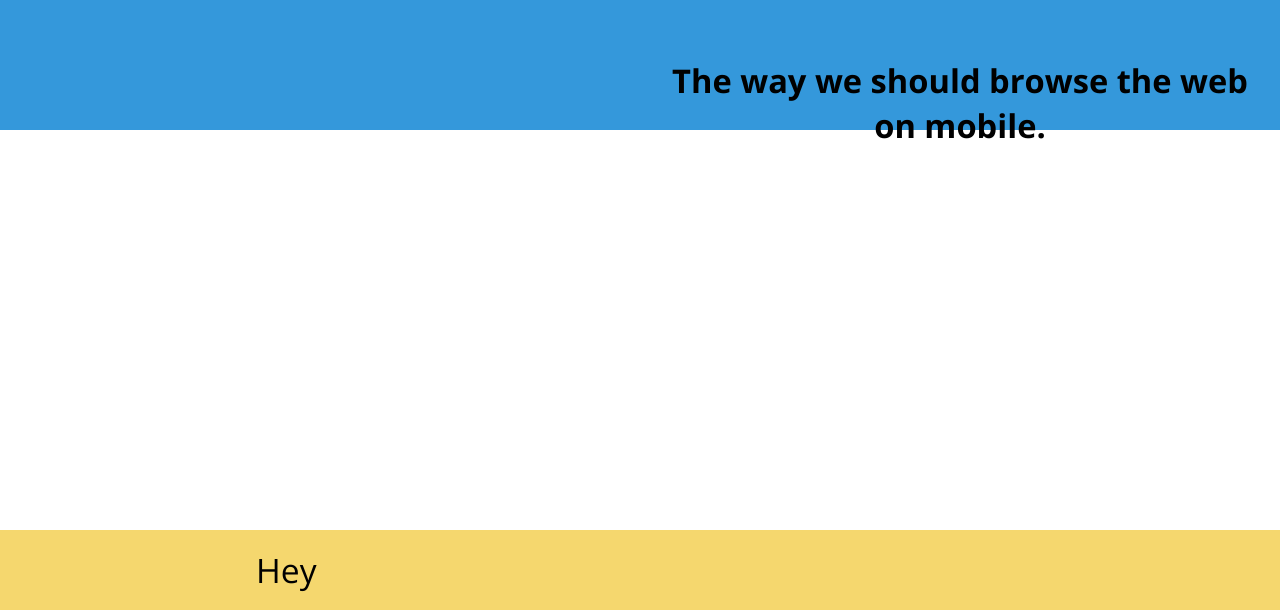
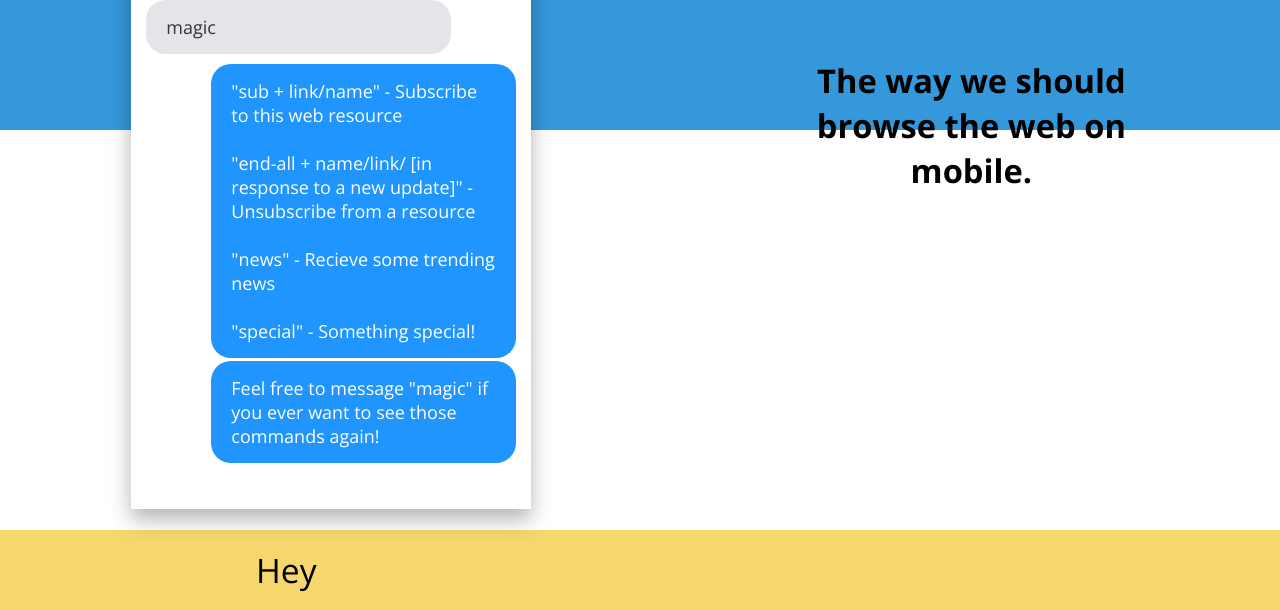
Before and after one commit to hamlim/webbot, a website: page index.html in a window 1280 px wide. Shown: the part 270-880 px from the top of the page. Drawn offline with nearby package versions, Linux system fonts and the light colour scheme.

Commit message:
a lot of new stuff

```diff
--- a/assets/css/custom.css
+++ b/assets/css/custom.css
@@ -1,3 +1,59 @@
 .header--nav > * {
     display: inline-block;
 }
+
+/*
+
+    Stuff within the .phone class
+    Taken from http://codepen.io/matthamlin/pen/KzmgKX
+*/
+.messages-wrapper {
+    position: relative;
+	box-shadow: 0 10px 20px rgba(0, 0, 0, 0.3);
+	padding: 2em 0;
+	margin: 2em;
+    width: 400px;
+    background-color: white;
+    font-size: 18px;
+}
+.message {
+    border-radius: 20px 20px 20px 20px;
+    margin: 0 15px 10px;
+    padding: 15px 20px;
+    position: relative;
+}
+.message.to {
+    background-color: #2095FE;
+    color: #fff;
+    margin-left: 80px;
+}
+.message.from {
+    background-color: #E5E4E9;
+    color: #363636;
+    margin-right: 80px;
+}
+.message.to + .message.to,
+.message.from + .message.from {
+  margin-top: -7px;
+}
+.message:before {
+    border-color: #2095FE;
+    border-radius: 50% 50% 50% 50%;
+    border-style: solid;
+    border-width: 0 20px;
+    bottom: 0;
+    clip: rect(20px, 35px, 42px, 0px);
+    content: " ";
+    height: 40px;
+    position: absolute;
+    right: -50px;
+    width: 30px;
+    z-index: -1;
+}
+.message.from:before {
+    border-color: #E5E4E9;
+    left: -50px;
+    -webkit-transform: rotateY(180deg);
+    -moz-transform: rotateY(180deg);
+    transform: rotateY(180deg);
+}
--- a/index.html
+++ b/index.html
@@ -25,11 +25,21 @@
                 <a href="#FAQ" title="Frequently Asked Questions" class="link cell--4">FAQ</a>
                 <a href="#footer" title="More links" class="link cell--4">More</a>
             </nav>
-            <article class="grid">
-                <section class="phone cell--6">
-
+            <article class="grid around top">
+                <section class="phone cell--4 cell--offset-1">
+                    <div class="messages-wrapper">
+                        <div class="message to">Welcome to Browse. Try texting "magic" to get a list of cool words you can use.</div>
+                        <div class="message from">magic</div>
+                    	<div class="message to">"sub + link/name" - Subscribe to this web resource </br></br>
+                    	    "end-all + name/link/ [in response to a new update]" - Unsubscribe from a resource </br>
+                            <br/>
+                            "news" - Recieve some trending news </br> </br>
+                            "special" - Something special!
+                        </div>
+                        <div class="message to">Feel free to message "magic" if you ever want to see those commands again!</div>
+                    </div>
                 </section>
-                <section class="cell--6 utilities__tac">
+                <section class="cell--4 utilities__tac">
                     <h1 class="utilities__caps">Browse</h1>
                     <small><h5>The way we should browse the web on mobile.</h5></small>
                 </section>
```
